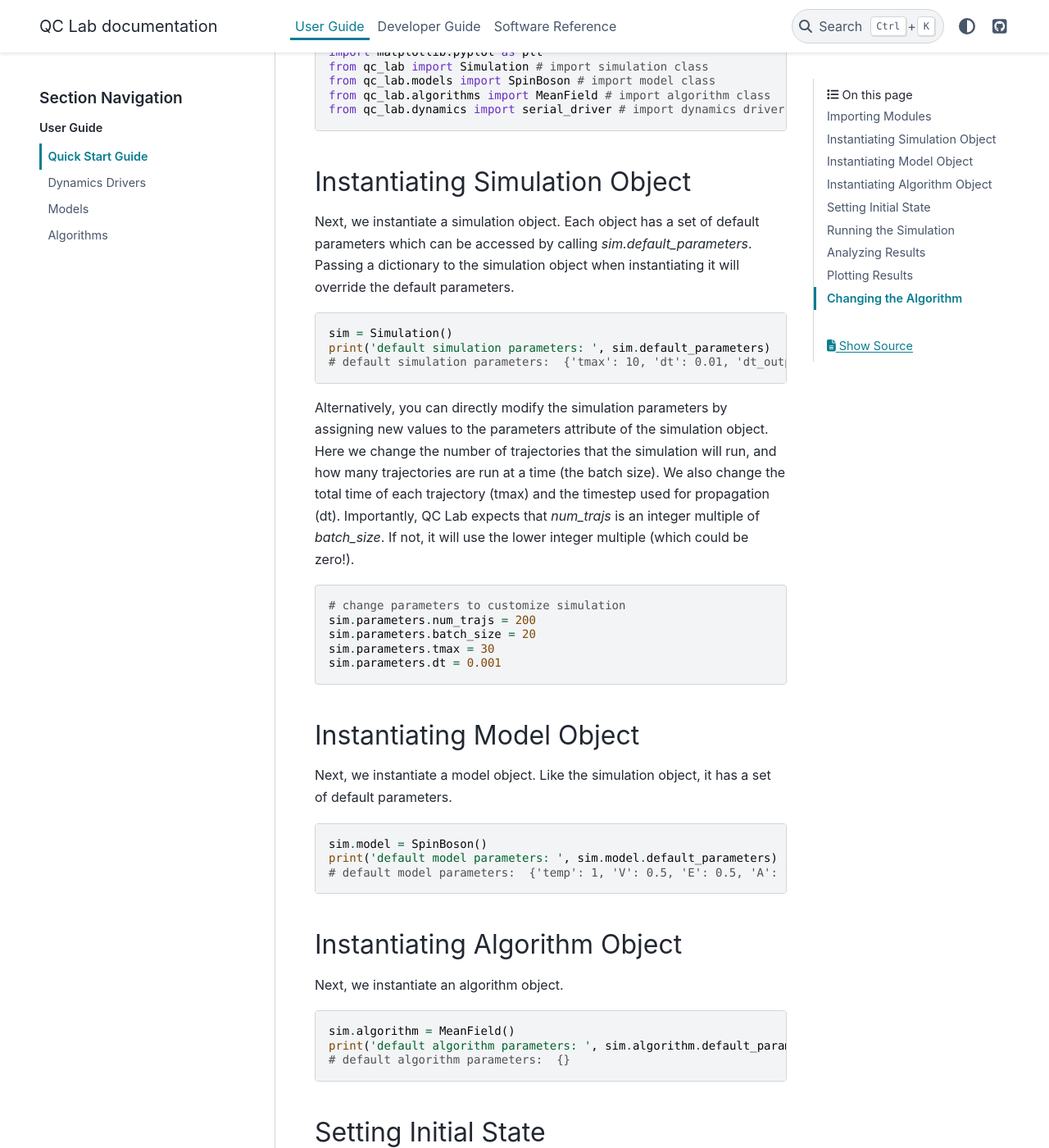
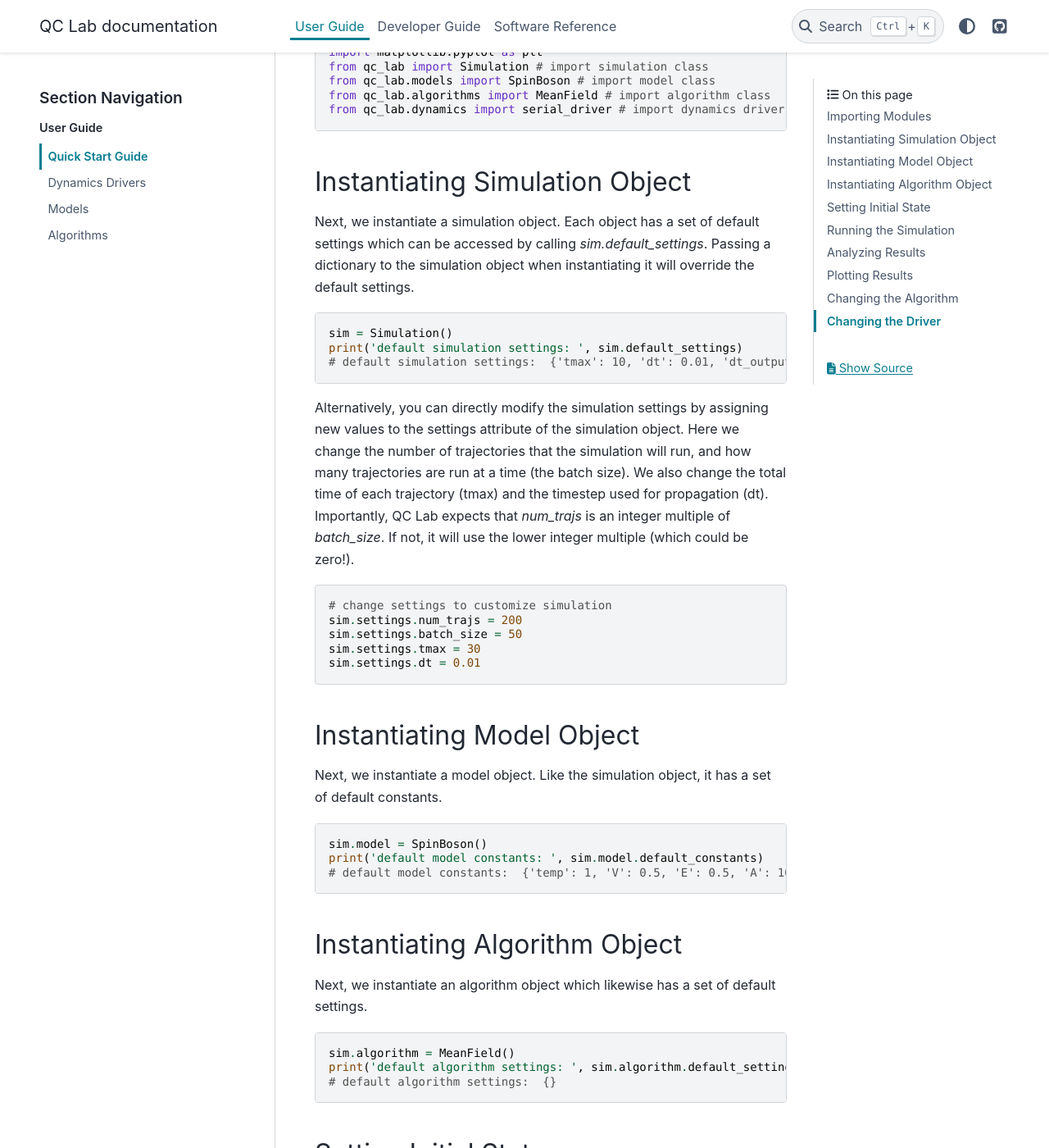
Before and after one commit to tempelaar-team/qc_lab, a Sphinx documentation site: the page built from docs/user_guide/quickstart/quickstart.rst, in a window 1280 px wide and 1400 px high, scrolled down 463 px. Shown: the whole window at 82% size. Built offline with Sphinx 7.4.7 and the PyData theme 0.15.4, drawn with Linux system fonts in a browser that asks for light colours; pages that are not in the unit, such as notebooks, are missing from menus; some of the changed text lies outside the part shown.

Commit message:
updated quickstart guide.

```diff
--- a/docs/user_guide/quickstart/quickstart.rst
+++ b/docs/user_guide/quickstart/quickstart.rst
@@ -14,7 +14,7 @@
 
 First, we import the necessary modules:
 
-::
+.. code-block:: python
 
     import numpy as np
     import matplotlib.pyplot as plt
@@ -27,48 +27,48 @@
 Instantiating Simulation Object
 ~~~~~~~~~~~~~~~~~~~~~~~~~~~~~~~
 
-Next, we instantiate a simulation object. Each object has a set of default parameters which can be accessed by calling `sim.default_parameters`.
-Passing a dictionary to the simulation object when instantiating it will override the default parameters.
+Next, we instantiate a simulation object. Each object has a set of default settings which can be accessed by calling `sim.default_settings`.
+Passing a dictionary to the simulation object when instantiating it will override the default settings.
 
-::
+.. code-block:: python
 
     sim = Simulation()
-    print('default simulation parameters: ', sim.default_parameters)
-    # default simulation parameters:  {'tmax': 10, 'dt': 0.01, 'dt_output': 0.1, 'num_trajs': 10, 'batch_size': 1}
+    print('default simulation settings: ', sim.default_settings)
+    # default simulation settings:  {'tmax': 10, 'dt': 0.01, 'dt_output': 0.1, 'num_trajs': 10, 'batch_size': 1}
 
-Alternatively, you can directly modify the simulation parameters by assigning new values to the parameters attribute of the simulation object. Here we change the number
+Alternatively, you can directly modify the simulation settings by assigning new values to the settings attribute of the simulation object. Here we change the number
 of trajectories that the simulation will run, and how many trajectories are run at a time (the batch size). We also change the total time of each trajectory (tmax) and the
 timestep used for propagation (dt). Importantly, QC Lab expects that `num_trajs` is an integer multiple of `batch_size`. If not, it will use the lower integer multiple (which could be zero!).
 
-::
+.. code-block:: python
 
-    # change parameters to customize simulation
-    sim.parameters.num_trajs = 200
-    sim.parameters.batch_size = 20
-    sim.parameters.tmax = 30
-    sim.parameters.dt = 0.001
+    # change settings to customize simulation
+    sim.settings.num_trajs = 200
+    sim.settings.batch_size = 50
+    sim.settings.tmax = 30
+    sim.settings.dt = 0.01
 
 Instantiating Model Object
 ~~~~~~~~~~~~~~~~~~~~~~~~~~
 
-Next, we instantiate a model object. Like the simulation object, it has a set of default parameters.
+Next, we instantiate a model object. Like the simulation object, it has a set of default constants.
 
-::
+.. code-block:: python
 
     sim.model = SpinBoson()
-    print('default model parameters: ', sim.model.default_parameters)
-    # default model parameters:  {'temp': 1, 'V': 0.5, 'E': 0.5, 'A': 100, 'W': 0.1, 'l_reorg': 0.005, 'boson_mass': 1}
+    print('default model constants: ', sim.model.default_constants)
+    # default model constants:  {'temp': 1, 'V': 0.5, 'E': 0.5, 'A': 100, 'W': 0.1, 'l_reorg': 0.005, 'boson_mass': 1}
 
 Instantiating Algorithm Object
 ~~~~~~~~~~~~~~~~~~~~~~~~~~~~~~~
 
-Next, we instantiate an algorithm object.
+Next, we instantiate an algorithm object which likewise has a set of default settings.
 
-::
+.. code-block:: python
 
     sim.algorithm = MeanField()
-    print('default algorithm parameters: ', sim.algorithm.default_parameters)
-    # default algorithm parameters:  {}
+    print('default algorithm settings: ', sim.algorithm.default_settings)
+    # default algorithm settings:  {}
 
 Setting Initial State
 ~~~~~~~~~~~~~~~~~~~~~
@@ -79,7 +79,7 @@
 
 The initial state is stored in `sim.state` which can be accessed as follows,
 
-::
+.. code-block:: python
 
     sim.state.wf_db= np.array([1, 0], dtype=complex)
 
@@ -88,7 +88,7 @@
 
 Finally, we run the simulation using the dynamics driver. Here, we are using the serial driver. QC Lab comes with several different types of parallel drivers which are discussed elsewhere.
 
-::
+.. code-block:: python
 
     data = serial_driver(sim)
 
@@ -98,7 +98,7 @@
 The data object returned by the dynamics driver contains the results of the simulation in a dictionary with keys corresponding
 to the names of the observables that were requested to be recorded during the simulation.
 
-::
+.. code-block:: python
 
     print('calculated quantities:', data.data_dic.keys())
     # calculated quantities: dict_keys(['seed', 'dm_db', 'classical_energy', 'quantum_energy'])
@@ -106,7 +106,7 @@
 Each of the calculated quantities must be normalized with respect to the number of trajectories. In mean-field dynamics this is equivalent
 to the number of seeds.
 
-::
+.. code-block:: python
 
     num_trajs = len(data.data_dic['seed'])
     classical_energy = data.data_dic['classical_energy'] / num_trajs
@@ -115,7 +115,7 @@
 
 The time axis can be retrieved from the simulation object through its settings
 
-::
+.. code-block:: python
 
     time = sim.settings.tdat_output
 
@@ -124,7 +124,7 @@
 
 Finally, we can plot the results of the simulation like the population dynamics:
 
-::
+.. code-block:: python
 
     plt.plot(time, populations[:, 0], label='upper state')
     plt.plot(time, populations[:, 1], label='lower state')
@@ -139,7 +139,7 @@
 
 We can verify that the total energy of the simulation was conserved by inspecting the change in energy of quantum and classical subsystems over time.
 
-::
+.. code-block:: python
 
     plt.plot(time, classical_energy - classical_energy[0], label='classical energy')
     plt.plot(time, quantum_energy - quantum_energy[0], label='quantum energy')
@@ -160,10 +160,36 @@
 Simply import the relevant Algorithm class and set `sim.algorithm` to it and rerun the calculation:
 
 
-::
+.. code-block:: python
 
     from qc_lab.algorithms import FewestSwitchesSurfaceHopping
 
     sim.algorithm = FewestSwitchesSurfaceHopping()
 
     data = serial_driver(sim)
+
+The populations can be visualized in a similar way as before. Note that the simulation settings chosen here are solely for testing
+purposes. Publication quality simulations would require checking convergence of the number of trajectories and the timestep.
+
+.. image:: quickstart_populations_fssh.png
+    :alt: Population dynamics.
+    :align: center
+
+
+.. image:: quickstart_energies_fssh.png
+    :alt: Population dynamics.
+    :align: center
+
+
+Changing the Driver
+~~~~~~~~~~~~~~~~~~~
+
+You can likewise run the simulation using a parallel driver. Here we use the multiprocessing driver to split the trajectories
+over four tasks. An important thing to note is that when using the parallel driver, the total number of trajectories must be
+an integer multiple of the number of tasks times the batch size.
+
+.. code-block:: python
+
+    from qc_lab.dynamics import parallel_driver_multiprocessing
+
+    data = parallel_driver_multiprocessing(sim, num_tasks=4)
```
Also changed, not shown: docs/user_guide/quickstart/quickstart_energies_fssh.png (added), docs/user_guide/quickstart/quickstart_populations_fssh.png (added), 1 other file.
